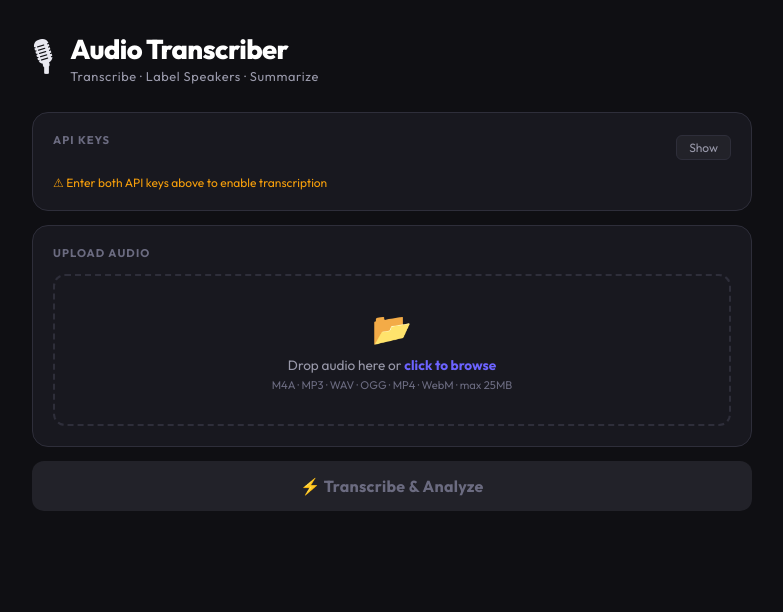
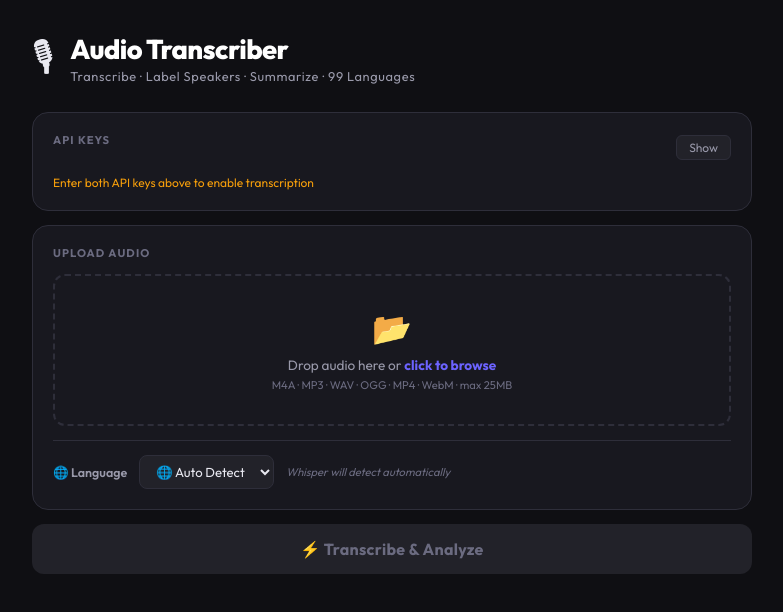
Before and after one commit to sheet-metal-fabricators/transcriber, a Next.js app: page / in a window 1280 px wide. Shown: the top 612 px of the page, without its empty margins (248-1031 px from the left). Built offline with nearby package versions, Linux system fonts and the light colour scheme.

Commit message:
add language selector

```diff
--- a/app/api/transcribe/route.ts
+++ b/app/api/transcribe/route.ts
@@ -31,7 +31,8 @@ export async function POST(req: NextRequest) {
       file: file,
       model: 'whisper-large-v3',
       response_format: 'verbose_json',
-      timestamp_granularities: ['segment'],
+      timestamp_granularities: ["segment"],
+      ...(formData.get("language") ? { language: formData.get("language") as string } : {}),
     }) as unknown as VerboseTranscription
 
     return NextResponse.json({
--- a/app/page.module.css
+++ b/app/page.module.css
@@ -410,3 +410,41 @@
   .stat { min-width: 33%; }
   .tabs { font-size: 0.7rem; }
 }
+
+/* Language selector */
+.langRow {
+  display: flex;
+  align-items: center;
+  gap: 12px;
+  margin-top: 14px;
+  padding-top: 14px;
+  border-top: 1px solid var(--border);
+  flex-wrap: wrap;
+}
+
+.langLabel {
+  font-size: 0.78rem;
+  font-weight: 600;
+  color: var(--muted2);
+  white-space: nowrap;
+}
+
+.langSelect {
+  background: var(--surface2);
+  border: 1px solid var(--border);
+  border-radius: 8px;
+  padding: 7px 12px;
+  font-family: 'Outfit', sans-serif;
+  font-size: 0.82rem;
+  color: var(--text);
+  outline: none;
+  cursor: pointer;
+  transition: border-color 0.15s;
+}
+.langSelect:focus { border-color: var(--accent); }
+
+.langHint {
+  font-size: 0.7rem;
+  color: var(--muted);
+  font-style: italic;
+}
--- a/app/page.tsx
+++ b/app/page.tsx
@@ -27,11 +27,40 @@ interface Analysis {
   duration_note: string
 }
 
+const LANGUAGES = [
+  { code: 'auto', label: '🌐 Auto Detect' },
+  { code: 'en', label: '🇬🇧 English' },
+  { code: 'hi', label: '🇮🇳 Hindi' },
+  { code: 'ta', label: '🇮🇳 Tamil' },
+  { code: 'te', label: '🇮🇳 Telugu' },
+  { code: 'ml', label: '🇮🇳 Malayalam' },
+  { code: 'kn', label: '🇮🇳 Kannada' },
+  { code: 'mr', label: '🇮🇳 Marathi' },
+  { code: 'bn', label: '🇧🇩 Bengali' },
+  { code: 'ar', label: '🇸🇦 Arabic' },
+  { code: 'fr', label: '🇫🇷 French' },
+  { code: 'de', label: '🇩🇪 German' },
+  { code: 'es', label: '🇪🇸 Spanish' },
+  { code: 'pt', label: '🇵🇹 Portuguese' },
+  { code: 'zh', label: '🇨🇳 Chinese' },
+  { code: 'ja', label: '🇯🇵 Japanese' },
+  { code: 'ko', label: '🇰🇷 Korean' },
+  { code: 'ru', label: '🇷🇺 Russian' },
+  { code: 'tr', label: '🇹🇷 Turkish' },
+  { code: 'it', label: '🇮🇹 Italian' },
+  { code: 'nl', label: '🇳🇱 Dutch' },
+  { code: 'pl', label: '🇵🇱 Polish' },
+  { code: 'ur', label: '🇵🇰 Urdu' },
+  { code: 'fa', label: '🇮🇷 Persian' },
+  { code: 'uk', label: '🇺🇦 Ukrainian' },
+]
+
 export default function Home() {
   const [groqKey, setGroqKey] = useState('')
   const [anthropicKey, setAnthropicKey] = useState('')
   const [showKeys, setShowKeys] = useState(false)
   const [file, setFile] = useState<File | null>(null)
+  const [language, setLanguage] = useState('auto')
   const [stage, setStage] = useState<Stage>('idle')
   const [progress, setProgress] = useState(0)
   const [statusMsg, setStatusMsg] = useState('')
@@ -55,6 +84,7 @@ export default function Home() {
     setIsDragging(false)
     const f = e.dataTransfer.files[0]
     if (f) handleFile(f)
+  // eslint-disable-next-line react-hooks/exhaustive-deps
   }, [])
 
   const formatDuration = (seconds: number) => {
@@ -73,12 +103,12 @@ export default function Home() {
     setError('')
     setStage('transcribing')
     setProgress(10)
-    setStatusMsg('Sending audio to Whisper…')
+    setStatusMsg('Sending audio to Whisper...')
 
     try {
-      // Step 1: Transcribe
       const fd = new FormData()
       fd.append('file', file)
+      if (language !== 'auto') fd.append('language', language)
 
       const tRes = await fetch('/api/transcribe', {
         method: 'POST',
@@ -91,16 +121,12 @@ export default function Home() {
 
       setTranscript(tData)
       setProgress(55)
-      setStatusMsg('Transcript ready. Analyzing speakers…')
+      setStatusMsg('Transcript ready. Analyzing speakers...')
       setStage('analyzing')
 
-      // Step 2: Analyze
       const aRes = await fetch('/api/analyze', {
         method: 'POST',
-        headers: {
-          'x-anthropic-key': anthropicKey,
-          'Content-Type': 'application/json',
-        },
+        headers: { 'x-anthropic-key': anthropicKey, 'Content-Type': 'application/json' },
         body: JSON.stringify({ transcript: tData.text, segments: tData.segments }),
       })
 
@@ -118,9 +144,7 @@ export default function Home() {
     }
   }
 
-  const copyText = (text: string) => {
-    navigator.clipboard.writeText(text)
-  }
+  const copyText = (text: string) => navigator.clipboard.writeText(text)
 
   const downloadTxt = (text: string, name: string) => {
     const blob = new Blob([text], { type: 'text/plain' })
@@ -137,16 +161,14 @@ export default function Home() {
 
   return (
     <main className={styles.main}>
-      {/* Header */}
       <div className={styles.header}>
         <div className={styles.logo}>🎙</div>
         <div>
           <h1 className={styles.title}>Audio Transcriber</h1>
-          <p className={styles.subtitle}>Transcribe · Label Speakers · Summarize</p>
+          <p className={styles.subtitle}>Transcribe · Label Speakers · Summarize · 99 Languages</p>
         </div>
       </div>
 
-      {/* API Keys */}
       <div className={styles.card}>
         <div className={styles.cardHeader}>
           <span className={styles.cardLabel}>API Keys</span>
@@ -158,41 +180,20 @@ export default function Home() {
           <div className={styles.keyGrid}>
             <div className={styles.keyField}>
               <label>Groq API Key <span className={styles.tag}>Free</span></label>
-              <input
-                type="password"
-                placeholder="gsk_..."
-                value={groqKey}
-                onChange={e => setGroqKey(e.target.value)}
-                className={styles.input}
-              />
-              <a href="https://console.groq.com/keys" target="_blank" rel="noreferrer" className={styles.link}>
-                Get free key →
-              </a>
+              <input type="password" placeholder="gsk_..." value={groqKey} onChange={e => setGroqKey(e.target.value)} className={styles.input} />
+              <a href="https://console.groq.com/keys" target="_blank" rel="noreferrer" className={styles.link}>Get free key →</a>
             </div>
             <div className={styles.keyField}>
               <label>Anthropic API Key</label>
-              <input
-                type="password"
-                placeholder="sk-ant-..."
-                value={anthropicKey}
-                onChange={e => setAnthropicKey(e.target.value)}
-                className={styles.input}
-              />
-              <a href="https://console.anthropic.com" target="_blank" rel="noreferrer" className={styles.link}>
-                Get key →
-              </a>
+              <input type="password" placeholder="sk-ant-..." value={anthropicKey} onChange={e => setAnthropicKey(e.target.value)} className={styles.input} />
+              <a href="https://console.anthropic.com" target="_blank" rel="noreferrer" className={styles.link}>Get key →</a>
             </div>
           </div>
         )}
-        {(!groqKey || !anthropicKey) && (
-          <p className={styles.keyHint}>⚠ Enter both API keys above to enable transcription</p>
-        )}
-        {groqKey && anthropicKey && (
-          <p className={styles.keyReady}>✓ API keys configured</p>
-        )}
+        {(!groqKey || !anthropicKey) && <p className={styles.keyHint}>Enter both API keys above to enable transcription</p>}
+        {groqKey && anthropicKey && <p className={styles.keyReady}>✓ API keys configured</p>}
       </div>
 
-      {/* Upload */}
       <div className={styles.card}>
         <div className={styles.cardLabel}>Upload Audio</div>
         <div
@@ -202,13 +203,7 @@ export default function Home() {
           onDrop={onDrop}
           onClick={() => fileInputRef.current?.click()}
         >
-          <input
-            ref={fileInputRef}
-            type="file"
-            accept="audio/*,video/*"
-            style={{ display: 'none' }}
-            onChange={e => e.target.files?.[0] && handleFile(e.target.files[0])}
-          />
+          <input ref={fileInputRef} type="file" accept="audio/*,video/*" style={{ display: 'none' }} onChange={e => e.target.files?.[0] && handleFile(e.target.files[0])} />
           {file ? (
             <div className={styles.fileInfo}>
               <span className={styles.fileIcon}>🎵</span>
@@ -226,21 +221,24 @@ export default function Home() {
             </>
           )}
         </div>
+
+        <div className={styles.langRow}>
+          <label className={styles.langLabel}>🌐 Language</label>
+          <select className={styles.langSelect} value={language} onChange={e => setLanguage(e.target.value)}>
+            {LANGUAGES.map(l => <option key={l.code} value={l.code}>{l.label}</option>)}
+          </select>
+          <span className={styles.langHint}>
+            {language === 'auto' ? 'Whisper will detect automatically' : 'Manually set — improves accuracy'}
+          </span>
+        </div>
       </div>
 
-      {/* Run button */}
-      <button
-        className={styles.runBtn}
-        disabled={!isReady}
-        onClick={run}
-      >
+      <button className={styles.runBtn} disabled={!isReady} onClick={run}>
         {stage === 'transcribing' || stage === 'analyzing'
-          ? <><span className={styles.spinner} /> {statusMsg}</>
-          : '⚡ Transcribe & Analyze'
-        }
+          ? <><span className={styles.spinner} />{statusMsg}</>
+          : '⚡ Transcribe & Analyze'}
       </button>
 
-      {/* Progress */}
       {(stage === 'transcribing' || stage === 'analyzing') && (
         <div className={styles.progressWrap}>
           <div className={styles.progressBar} style={{ width: `${progress}%` }} />
@@ -255,82 +253,40 @@ export default function Home() {
         </div>
       )}
 
-      {/* Error */}
-      {error && (
-        <div className={styles.errorBox}>
-          <span>⚠</span> {error}
-        </div>
-      )}
+      {error && <div className={styles.errorBox}><span>⚠</span> {error}</div>}
 
-      {/* Results */}
       {stage === 'done' && analysis && transcript && (
         <div className={styles.results}>
-          {/* Stats row */}
           <div className={styles.statsRow}>
-            <div className={styles.stat}>
-              <span className={styles.statVal}>{transcript.language?.toUpperCase() || '—'}</span>
-              <span className={styles.statKey}>Language</span>
-            </div>
-            <div className={styles.stat}>
-              <span className={styles.statVal}>{formatDuration(transcript.duration)}</span>
-              <span className={styles.statKey}>Duration</span>
-            </div>
-            <div className={styles.stat}>
-              <span className={styles.statVal}>{analysis.speakers.length}</span>
-              <span className={styles.statKey}>Speakers</span>
-            </div>
-            <div className={styles.stat}>
-              <span className={styles.statVal} style={{ color: sentimentColor(analysis.sentiment) }}>
-                {analysis.sentiment}
-              </span>
-              <span className={styles.statKey}>Sentiment</span>
-            </div>
-            <div className={styles.stat}>
-              <span className={styles.statVal}>{transcript.text.split(/\s+/).length}</span>
-              <span className={styles.statKey}>Words</span>
-            </div>
+            <div className={styles.stat}><span className={styles.statVal}>{transcript.language?.toUpperCase() || '—'}</span><span className={styles.statKey}>Language</span></div>
+            <div className={styles.stat}><span className={styles.statVal}>{formatDuration(transcript.duration)}</span><span className={styles.statKey}>Duration</span></div>
+            <div className={styles.stat}><span className={styles.statVal}>{analysis.speakers.length}</span><span className={styles.statKey}>Speakers</span></div>
+            <div className={styles.stat}><span className={styles.statVal} style={{ color: sentimentColor(analysis.sentiment) }}>{analysis.sentiment}</span><span className={styles.statKey}>Sentiment</span></div>
+            <div className={styles.stat}><span className={styles.statVal}>{transcript.text.split(/\s+/).length}</span><span className={styles.statKey}>Words</span></div>
           </div>
 
-          {/* Tabs */}
           <div className={styles.tabs}>
             {(['summary', 'labeled', 'transcript'] as const).map(tab => (
-              <button
-                key={tab}
-                className={`${styles.tab} ${activeTab === tab ? styles.tabActive : ''}`}
-                onClick={() => setActiveTab(tab)}
-              >
+              <button key={tab} className={`${styles.tab} ${activeTab === tab ? styles.tabActive : ''}`} onClick={() => setActiveTab(tab)}>
                 {tab === 'summary' ? '📋 Summary' : tab === 'labeled' ? '👥 Speaker View' : '📝 Raw Transcript'}
               </button>
             ))}
           </div>
 
-          {/* Tab content */}
           <div className={styles.tabContent}>
             {activeTab === 'summary' && (
               <div className={styles.summaryView}>
-                <div className={styles.summarySection}>
-                  <h3>Summary</h3>
-                  <p>{analysis.summary}</p>
-                </div>
+                <div className={styles.summarySection}><h3>Summary</h3><p>{analysis.summary}</p></div>
                 <div className={styles.summarySection}>
                   <h3>Key Points</h3>
-                  <ul className={styles.keyPoints}>
-                    {analysis.key_points.map((pt, i) => (
-                      <li key={i}>{pt}</li>
-                    ))}
-                  </ul>
+                  <ul className={styles.keyPoints}>{analysis.key_points.map((pt, i) => <li key={i}>{pt}</li>)}</ul>
                 </div>
                 <div className={styles.summarySection}>
                   <h3>Speakers Identified</h3>
-                  <div className={styles.speakerTags}>
-                    {analysis.speakers.map((s, i) => (
-                      <span key={i} className={styles.speakerTag}>{s}</span>
-                    ))}
-                  </div>
+                  <div className={styles.speakerTags}>{analysis.speakers.map((s, i) => <span key={i} className={styles.speakerTag}>{s}</span>)}</div>
                 </div>
               </div>
             )}
-
             {activeTab === 'labeled' && (
               <div className={styles.transcriptView}>
                 <div className={styles.transcriptActions}>
@@ -340,7 +296,6 @@ export default function Home() {
                 <pre className={styles.transcriptText}>{analysis.labeled_transcript}</pre>
               </div>
             )}
-
             {activeTab === 'transcript' && (
               <div className={styles.transcriptView}>
                 <div className={styles.transcriptActions}>
```
